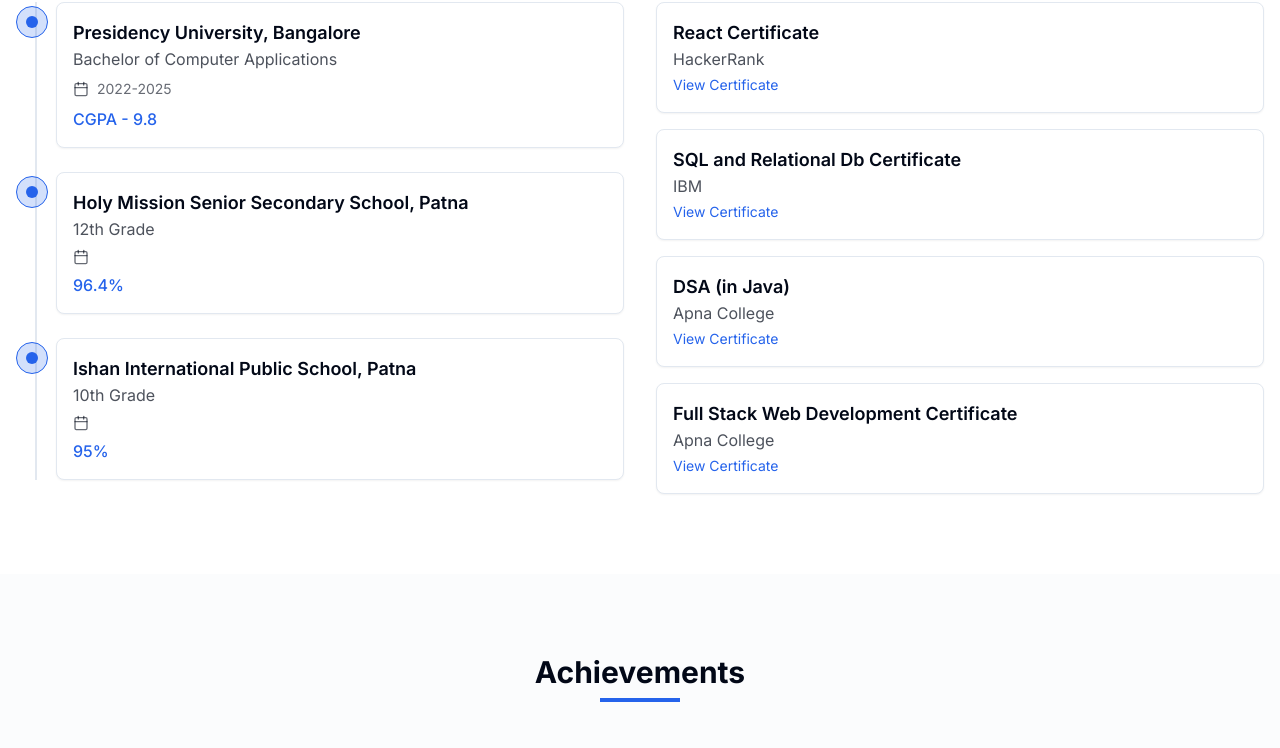
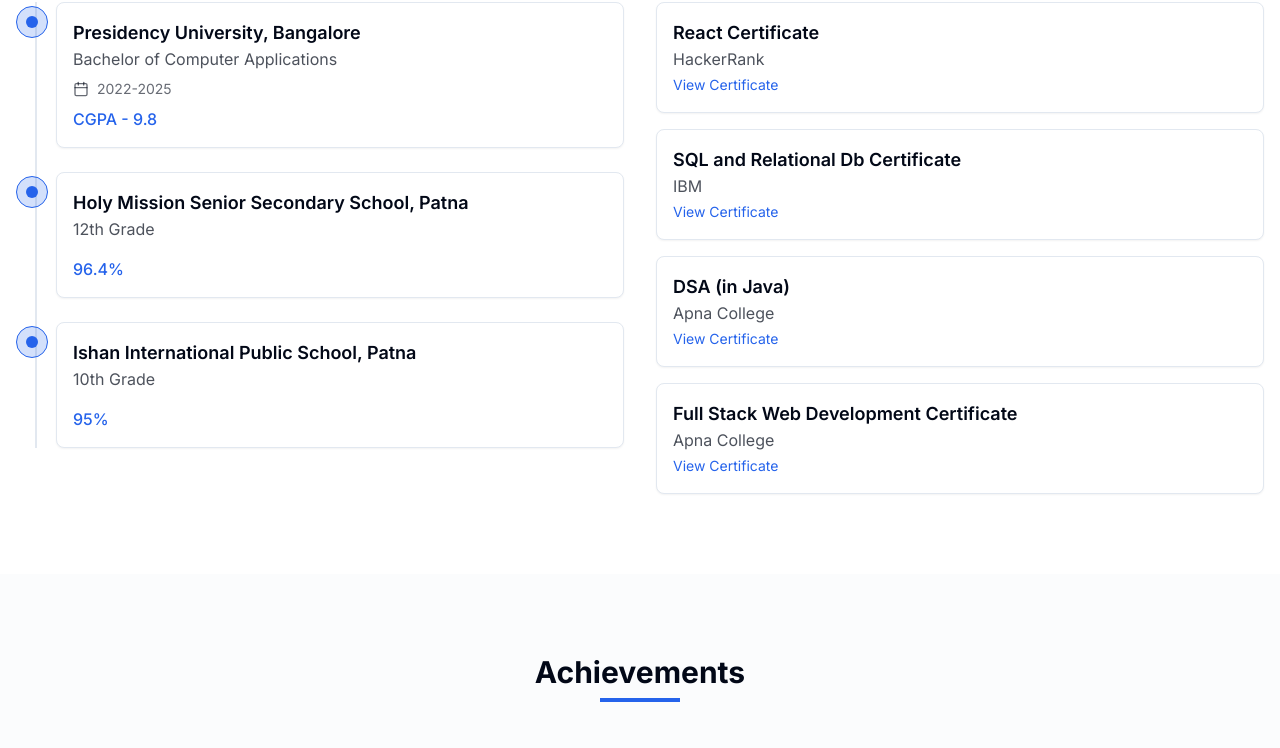
Before and after one commit to apurvasharan17/Portfolio, a Next.js app: page / in a window 1280 px wide. Shown: the part 2904-3652 px from the top of the page. Built offline with nearby package versions, Linux system fonts and the light colour scheme; no server answers.

Commit message:
changed some info in edu

```diff
--- a/components/education.tsx
+++ b/components/education.tsx
@@ -86,7 +86,7 @@ export default function Education() {
                       <h4 className="text-lg font-semibold">{item.institution}</h4>
                       <p className="text-foreground/70">{item.degree}</p>
                       <div className="flex items-center gap-2 mt-2 text-sm text-foreground/60">
-                        <Calendar className="h-4 w-4" />
+                       {item.period && <Calendar className="h-4 w-4" />}
                         <span>{item.period}</span>
                       </div>
                       <p className="mt-2 text-primary font-medium">{item.score}</p>
```
